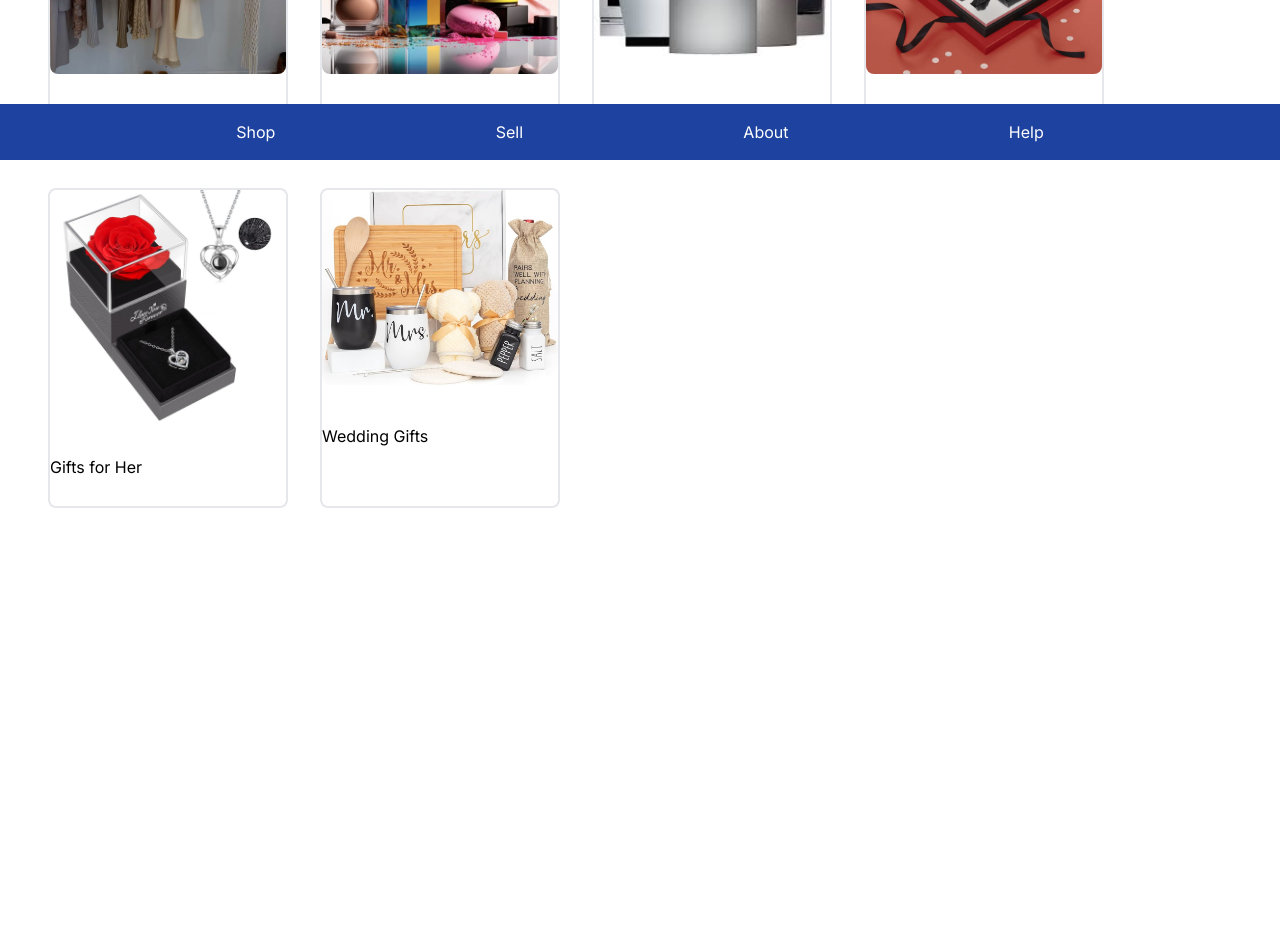
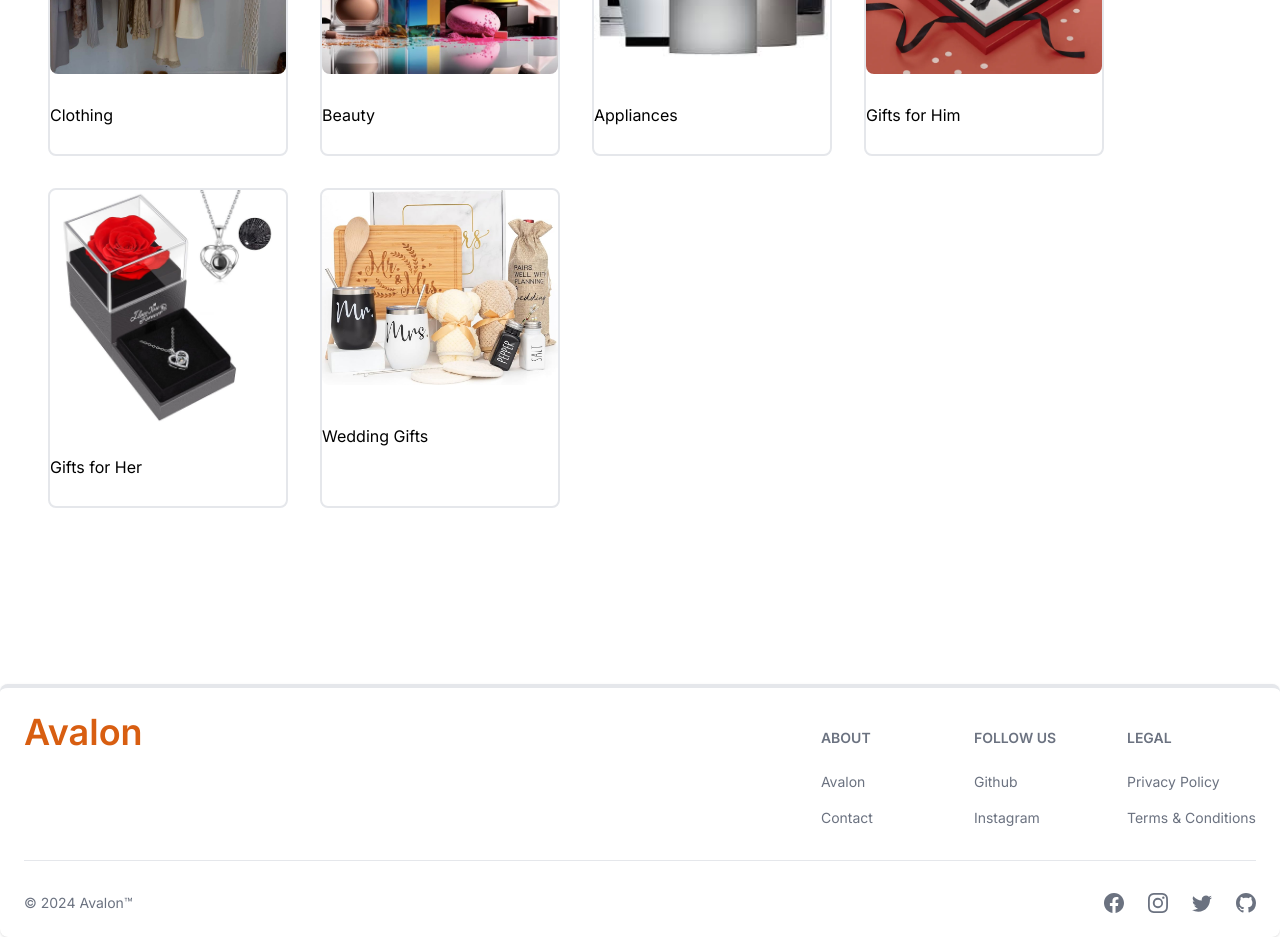
Before and after one commit to SeryahWilliam/avalon, a Next.js app: page / in a window 1280 px wide. Shown: the part 640-1577 px from the top of the page. Before the commit the page ends 1196 px from the top, so only its background shows below. Built offline with nearby package versions, Linux system fonts and the light colour scheme.

Commit message:
edited footer

```diff
--- a/package.json
+++ b/package.json
@@ -17,7 +17,8 @@
     "flowbite-react": "^0.9.0",
     "next": "14.2.3",
     "react": "^18",
-    "react-dom": "^18"
+    "react-dom": "^18",
+    "react-icons": "^5.2.1"
   },
   "devDependencies": {
     "eslint": "^8",
--- a/src/app/components/Footer.jsx
+++ b/src/app/components/Footer.jsx
@@ -1,62 +1,55 @@
+"use client";
 import React from "react";
+import { Footer } from "flowbite-react";
+import { BsFacebook, BsGithub, BsInstagram, BsTwitter } from "react-icons/bs";
 
-function Footer() {
+function MyFooter() {
   return (
-    <div className="fixed inset-x-0 bottom-0 bg-blue-800 text-white p-4">
-      <div className="flex justify-evenly">
-        <div>
-          <a href="/shop" className="block hover:text-gray-300">
-            Shop
-          </a>
-        </div>
-        <div>
-          <a href="/sell" className="block hover:text-gray-300">
-            Sell
-          </a>
-        </div>
-        <div className="relative group">
-          <span className="cursor-pointer">About</span>
-          <div className="absolute hidden group-hover:block bg-gray-700 mt-1">
-            <a
-              href="/about/policies"
-              className="block px-4 py-2 hover:text-gray-300"
-            >
-              Policies
-            </a>
-            <a
-              href="/about/careers"
-              className="block px-4 py-2 hover:text-gray-300"
-            >
-              Careers
-            </a>
-            <a
-              href="/about/investors"
-              className="block px-4 py-2 hover:text-gray-300"
-            >
-              Investors
-            </a>
+    <Footer className="mt-40 border-t-4" container>
+      <div className="w-full">
+        <div className="grid w-full justify-between sm:flex sm:justify-between md:flex md:grid-cols-1">
+          <div>
+            <span className="text-4xl font-semibold text-custom-orange">
+              Avalon
+            </span>
+          </div>
+          <div className="grid grid-cols-2 gap-8 sm:mt-4 sm:grid-cols-3 sm:gap-6">
+            <div>
+              <Footer.Title title="about" />
+              <Footer.LinkGroup col>
+                <Footer.Link href="/">Avalon</Footer.Link>
+                <Footer.Link href="/contact">Contact</Footer.Link>
+              </Footer.LinkGroup>
+            </div>
+            <div>
+              <Footer.Title title="Follow us" />
+              <Footer.LinkGroup col>
+                <Footer.Link href="#">Github</Footer.Link>
+                <Footer.Link href="#">Instagram</Footer.Link>
+              </Footer.LinkGroup>
+            </div>
+            <div>
+              <Footer.Title title="Legal" />
+              <Footer.LinkGroup col>
+                <Footer.Link href="#">Privacy Policy</Footer.Link>
+                <Footer.Link href="#">Terms &amp; Conditions</Footer.Link>
+              </Footer.LinkGroup>
+            </div>
           </div>
         </div>
-        <div className="relative group">
-          <span className="cursor-pointer">Help</span>
-          <div className="absolute hidden group-hover:block bg-gray-700 mt-1">
-            <a
-              href="/help/help-center"
-              className="block px-4 py-2 hover:text-gray-300"
-            >
-              Help Center
-            </a>
-            <a
-              href="/help/privacy-settings"
-              className="block px-4 py-2 hover:text-gray-300"
-            >
-              Privacy Settings
-            </a>
+        <Footer.Divider />
+        <div className="w-full sm:flex sm:items-center sm:justify-between">
+          <Footer.Copyright href="#" by="Avalon™" year={2024} />
+          <div className="mt-4 flex space-x-6 sm:mt-0 sm:justify-center">
+            <Footer.Icon href="#" icon={BsFacebook} />
+            <Footer.Icon href="#" icon={BsInstagram} />
+            <Footer.Icon href="#" icon={BsTwitter} />
+            <Footer.Icon href="#" icon={BsGithub} />
           </div>
         </div>
       </div>
-    </div>
+    </Footer>
   );
 }
 
-export default Footer;
+export default MyFooter;
--- a/src/app/components/Search.jsx
+++ b/src/app/components/Search.jsx
@@ -11,7 +11,7 @@
         id="searchbar"
         type="email"
         placeholder="Search..."
-        className="w-80"
+        className="w-[40vw]"
       />
     </div>
   );
--- a/src/app/layout.js
+++ b/src/app/layout.js
@@ -3,6 +3,7 @@
 import Nav from "./components/Nav";
 import Footer from "./components/Footer";
 import "@fortawesome/fontawesome-svg-core/styles.css";
+import MyFooter from "./components/Footer";
 
 const inter = Inter({ subsets: ["latin"] });
 
@@ -17,7 +18,7 @@
       <body className={`${inter.className}`}>
         <Nav />
         {children}
-        <Footer />
+        <MyFooter />
       </body>
     </html>
   );
--- a/tailwind.config.js
+++ b/tailwind.config.js
@@ -9,6 +9,9 @@
   ],
   theme: {
     extend: {
+      colors: {
+        "custom-orange": "#D85E11",
+      },
       backgroundImage: {
         "gradient-radial": "radial-gradient(var(--tw-gradient-stops))",
         "gradient-conic":
```
Also changed, not shown: 1 other file (tests, documents, lock files or other folders).
